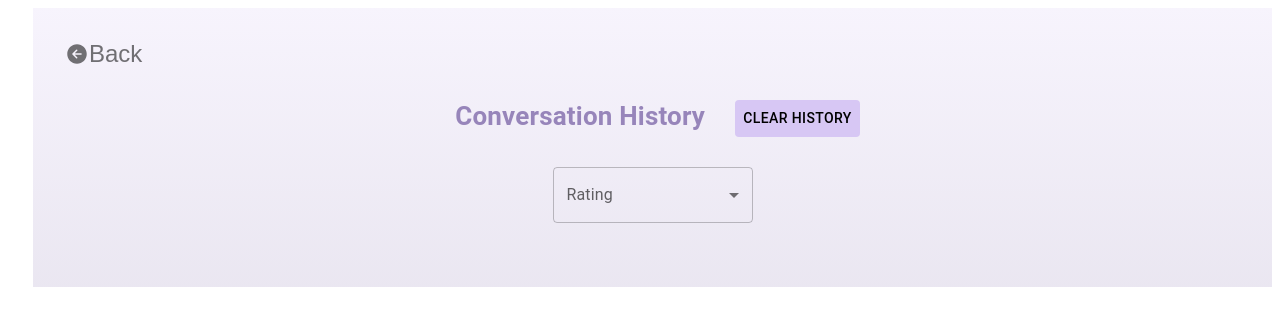
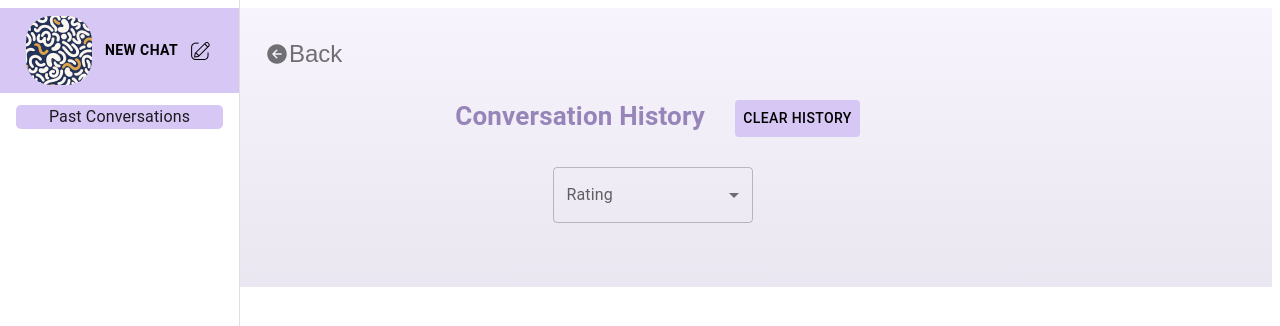
Before and after one commit to NiithinK/BotAI, a React (Create React App) app: page /history in a window 1280 px wide. Shown: the top 326 px of the page. Built offline with nearby package versions, Linux system fonts and the light colour scheme.

Commit message:
stage Final 5

```diff
--- a/src/components/Chat.jsx
+++ b/src/components/Chat.jsx
@@ -132,7 +132,7 @@ const Chat = () => {
                         fullWidth
                         value={input}
                         onChange={(e) => setInput(e.target.value)}
-                        sx={{ width: isMobile ? '60%' : '80%', background: 'white' }}
+                        sx={{ width: isMobile ? '50%' : '80%', background: 'white' }}
                     />
                     <Button variant="contained" color="primary" sx={{ margin: '10px', padding: '10px', background: '#D7C7F4', color: 'black', width: '5%' }} onClick={handleSend}>
                         Ask
--- a/src/components/ConversationList.jsx
+++ b/src/components/ConversationList.jsx
@@ -7,12 +7,14 @@ import Sidebar from './sidebar';
 import Rating from '@mui/material/Rating';
 import { useNavigate } from 'react-router-dom';
 import { IoArrowBackCircle } from "react-icons/io5";
+ import useMediaQuery from '@mui/material/useMediaQuery';
 
 const PastConversations = () => {
     const { conversations, setConversations } = useContext(ChatContext);
     const [filteredConversations, setFilteredConversations] = useState([]);
     const [filterRating, setFilterRating] = useState('');
     const navigate = useNavigate();
+    const isMobile = useMediaQuery('(max-width:600px)');
 
     useEffect(() => {
         const savedConversations = JSON.parse(localStorage.getItem('conversations'));
@@ -37,9 +39,9 @@ const PastConversations = () => {
 
     return (
         <>
-
+            <Sidebar/>
             <div style={{ padding: '24px', marginLeft: '25px', background: 'linear-gradient(180deg, rgba(215, 199, 244, 0.2) 0%, rgba(151, 133, 186, 0.2) 100%)'}}>
-            <IconButton onClick={() => navigate('/')} sx={{ marginBottom: '1em' }}>
+            <IconButton onClick={() => navigate('/')} sx={{ marginBottom: '1em',marginLeft: isMobile ? 0 : 25,marginTop:isMobile ? 5 : 0  }}>
                         <IoArrowBackCircle /> Back
                     </IconButton>
                 <Box sx={{ display: 'flex', justifyContent: 'center', marginBottom: '20px' }}>
@@ -75,23 +77,24 @@ const PastConversations = () => {
                 </FormControl>
                 </Box>
                 {filteredConversations.map((conversation, index) => (
-                    <Paper key={index} style={{ padding: '1em', marginBottom: '1em', background: 'linear-gradient(90deg, #BFACE2 0%, #D7C7F4 100%)' }}>
+                    <Paper key={index} style={{ marginLeft: isMobile ? 0 : 25,padding: '1em', marginBottom: '1em', background: 'linear-gradient(90deg, #BFACE2 0%, #D7C7F4 100%)' }}>
                         {conversation.messages.map((msg, msgIndex) => (
-                            <Box key={msgIndex} sx={{ width: '100%', mb: 1, display: 'flex', alignItems: 'center' }}>
+                            <Box key={msgIndex} sx={{ marginLeft: isMobile ? 0 : 25, mb: 1, display: 'flex', alignItems: 'center' }}>
                                 <Typography variant="body1" sx={{ fontWeight: 'bolder', marginRight: '10px' }}>
                                     {msg.sender === 'user' ? 'You:' : 'Soul AI:'}
                                 </Typography>
                                 <Typography variant="body1">{msg.text}</Typography>
                             </Box>
                         ))}
-                        <Typography variant="body2" color="Black">Rating: </Typography>
+                        <Typography variant="body2" color="Black" sx={{marginLeft: isMobile ? 0 : 25}}>Rating: </Typography>
                         <Rating
                             name="text-feedback"
                             value={conversation.rating}
                             readOnly
                             precision={0.5}
+                            sx={{marginLeft: isMobile ? 0 : 25}}
                         />
-                        <Typography variant="body2" color="Black">Feedback: {conversation.Comment.comments}</Typography>
+                        <Typography variant="body2" color="Black" sx={{marginLeft: isMobile ? 0 : 25}}>Feedback: {conversation.Comment.comments}</Typography>
                     </Paper>
                 ))}
             </div>
--- a/src/components/sidebar.jsx
+++ b/src/components/sidebar.jsx
@@ -16,7 +16,7 @@ const Sidebar = ({ darkMode, setDarkMode }) => {
 
     const drawerContent = (
         <List>
-                         <ListItem button onClick={() => navigate('/history')}  sx={{background:'#D7C7F4',textAlign:'center',}}>
+                         <ListItem button  onClick={() => navigate('/')}  sx={{background:'#D7C7F4',textAlign:'center',}}>
                              <img style={{borderRadius:'25px',marginLeft:'10px'}} src={logo} alt="" />
                              <Button sx={{marginLeft:'5px',color:'black',fontWeight:'700'}} onClick={() => navigate('/')} >New Chat <img style={{borderRadius:'25px',marginLeft:'10px'}} src={newPic} alt="" /></Button>
 
```
